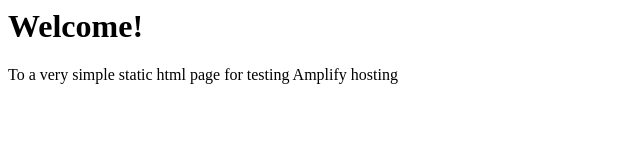
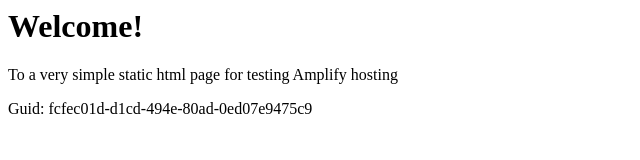
Before and after one commit to aws-aemilia-yul/Github-PR-Commit-Integration-Test-DoNotTouch-Gith-OKSLNVO2-v1-preprod-ca-central-1, a website: page src/index.html in a window 1280 px wide. Shown: the whole page, without its empty margins (0-640 px from the left). Drawn offline with Linux system fonts and the light colour scheme.

Commit message:
commit from integ tests

```diff
--- a/src/index.html
+++ b/src/index.html
@@ -1,3 +1,5 @@
+
+
 <html lang="en">
 
 <head>
@@ -10,6 +12,6 @@
 <body>
     <h1>Welcome!</h1>
     <p>To a very simple static html page for testing Amplify hosting</p>
-</body>
+    <p>Guid: fcfec01d-d1cd-494e-80ad-0ed07e9475c9</p></body>
 
 </html>
```
